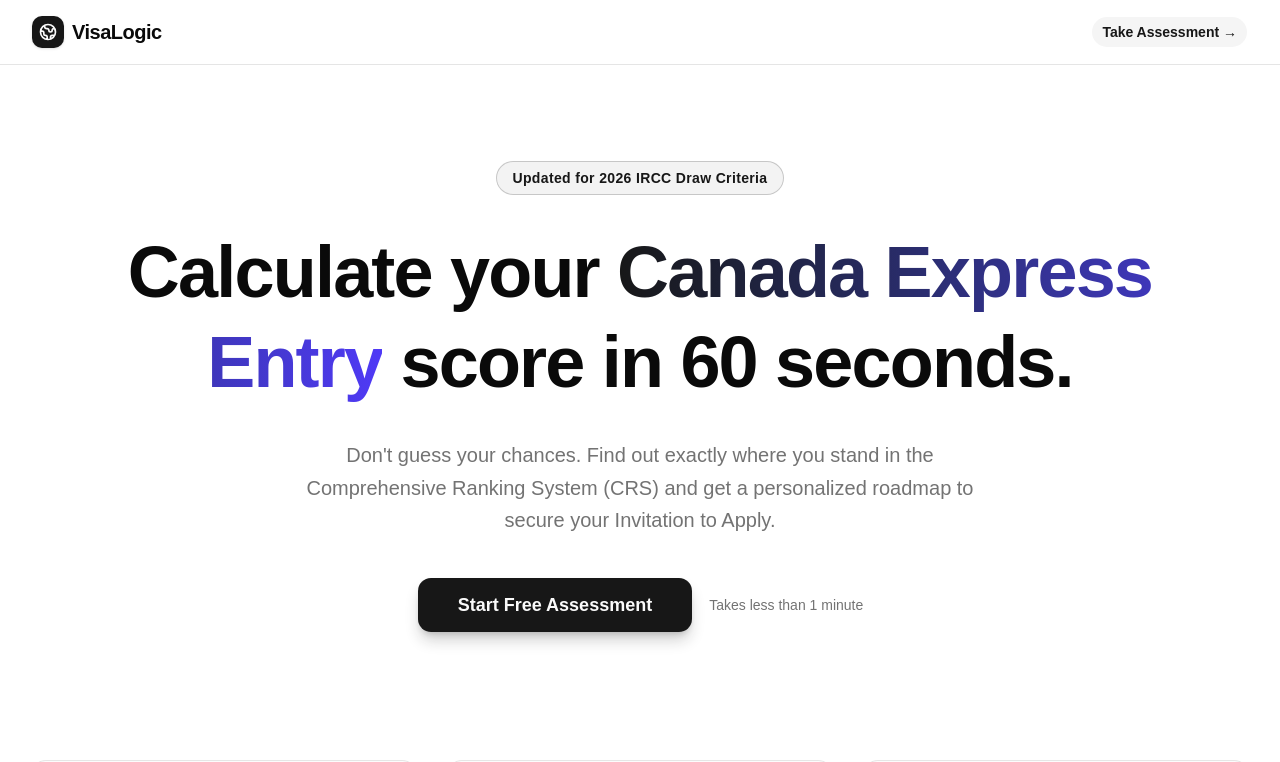
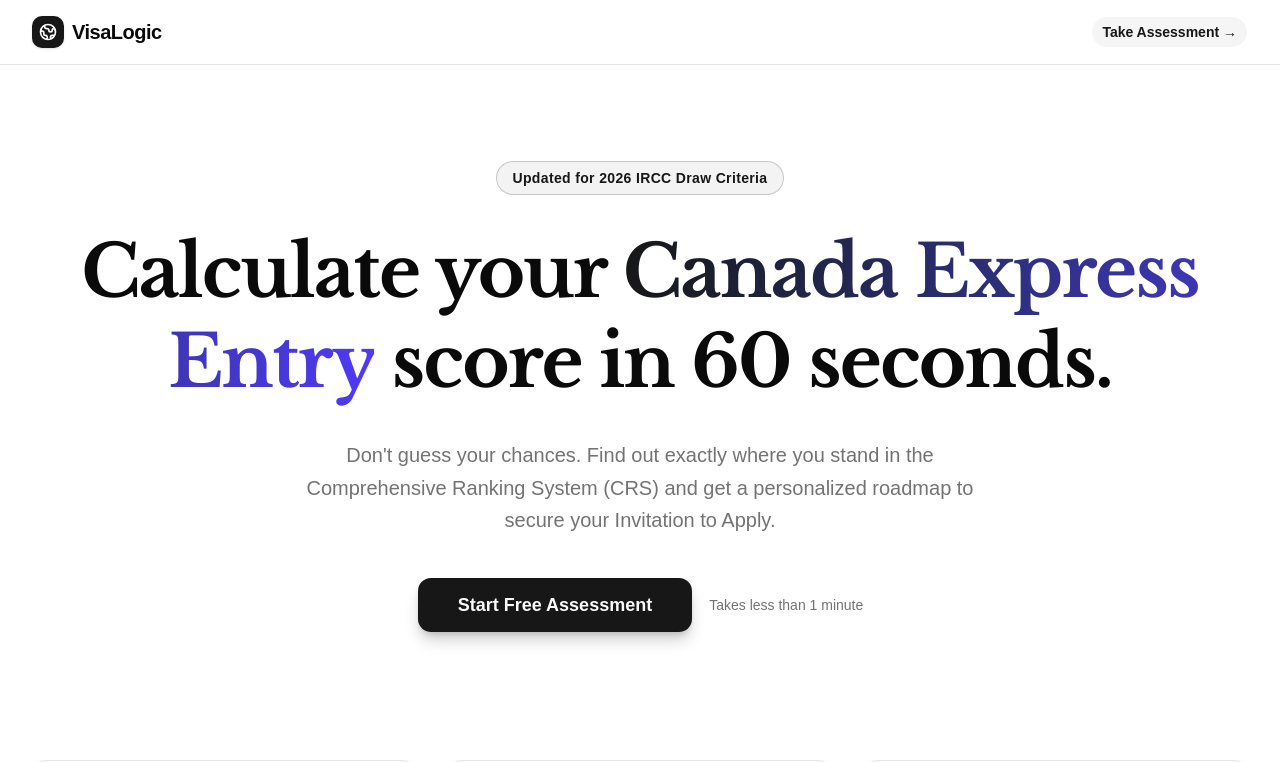
Before and after one commit to squarepegng/visalogic, a Next.js app: page / in a window 1280 px wide. Shown: the top 762 px of the page. Built offline with nearby package versions, Linux system fonts and the light colour scheme; a web font is replaced by a local one.

Commit message:
Update hero heading to use Baskerville font

```diff
--- a/src/app/page.tsx
+++ b/src/app/page.tsx
@@ -31,7 +31,7 @@ export default function LandingPage() {
         <div className="inline-flex mb-8 px-4 py-1.5 rounded-full border border-primary/20 bg-primary/5 text-primary text-sm font-semibold tracking-wide">
           Updated for 2026 IRCC Draw Criteria
         </div>
-        <h1 className="text-5xl md:text-7xl font-extrabold tracking-tight mb-8 leading-tight">
+        <h1 className="text-5xl md:text-7xl font-extrabold font-heading tracking-tight mb-8 leading-tight">
           Calculate your <span className="text-transparent bg-clip-text bg-gradient-to-r from-primary to-indigo-600">Canada Express Entry</span> score in 60 seconds.
         </h1>
         <p className="text-xl text-muted-foreground mb-10 max-w-2xl mx-auto leading-relaxed">
```
